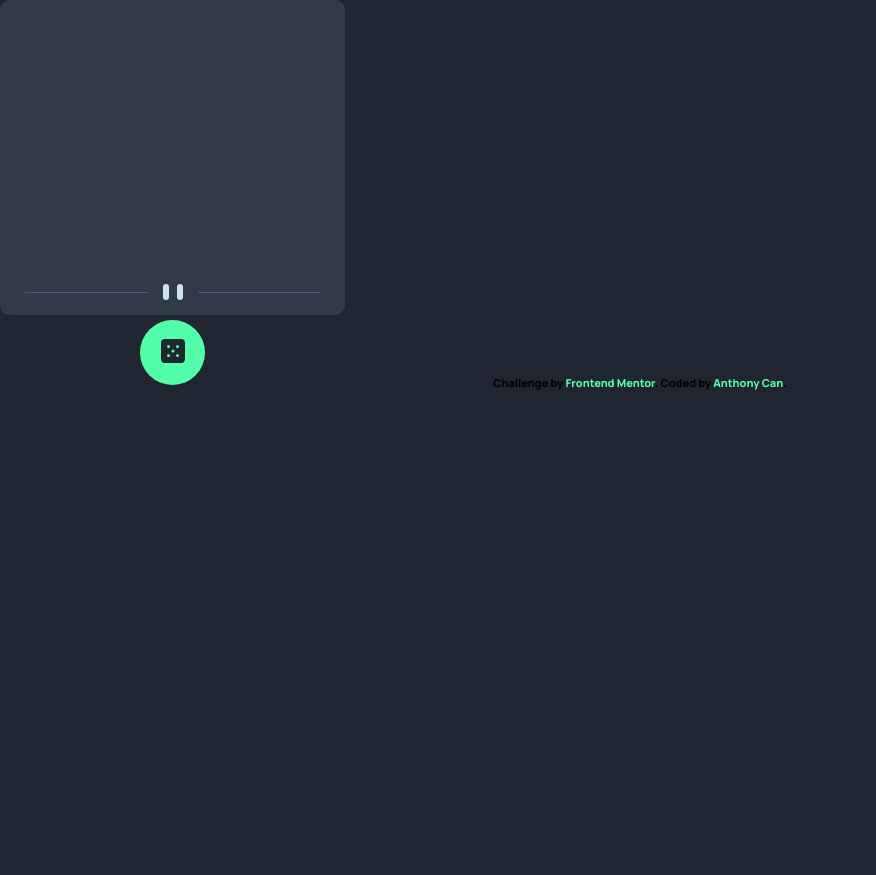
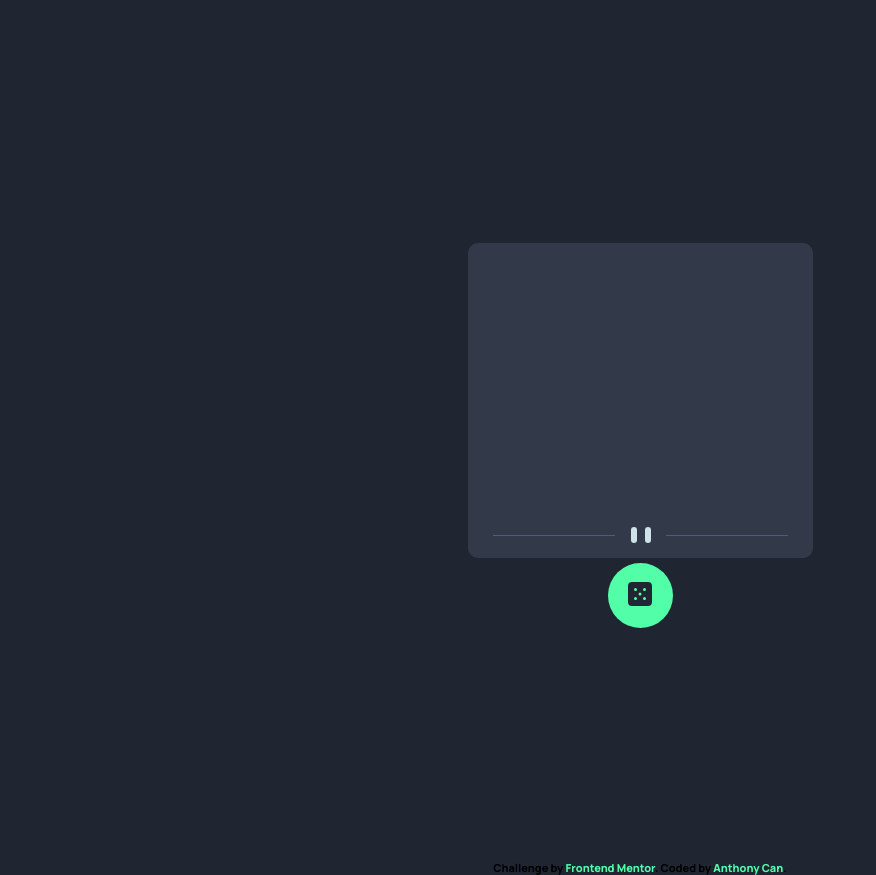
Before and after one commit to Anthony-KN/advice-generator-app, a plain HTML site: page index.html in a window 1280 px wide. Shown: the whole page, without its empty margins (0-876 px from the left). Before the commit the page ends 800 px from the top, so only its background shows below. Drawn offline with Linux system fonts and the light colour scheme; no server answers.

Commit message:
Update index.html

```diff
--- a/index.html
+++ b/index.html
@@ -15,7 +15,8 @@
         <title>Frontend Mentor | Advice generator app</title>
     </head>
     <body>
-        <dir class="container__adviceMain">
+        <div class="container">
+            <div class="container__adviceMain">
                 <div class="container__adviceMain__content">
                     <p class="container__adviceMain__title"></p>
                     <div class="container__adviceMain__msg"></div>
@@ -23,7 +24,8 @@
                 <button class="container__adviceMain__btn">
                     <img src="./images/icon-dice.svg" alt="" />
                 </button>
-        </dir>
+            </div>
+        </div>
         <script src="main.js"></script>
         <div class="attribution">
             Challenge by
```
Lines whose indentation alone changed are shown as unchanged.
